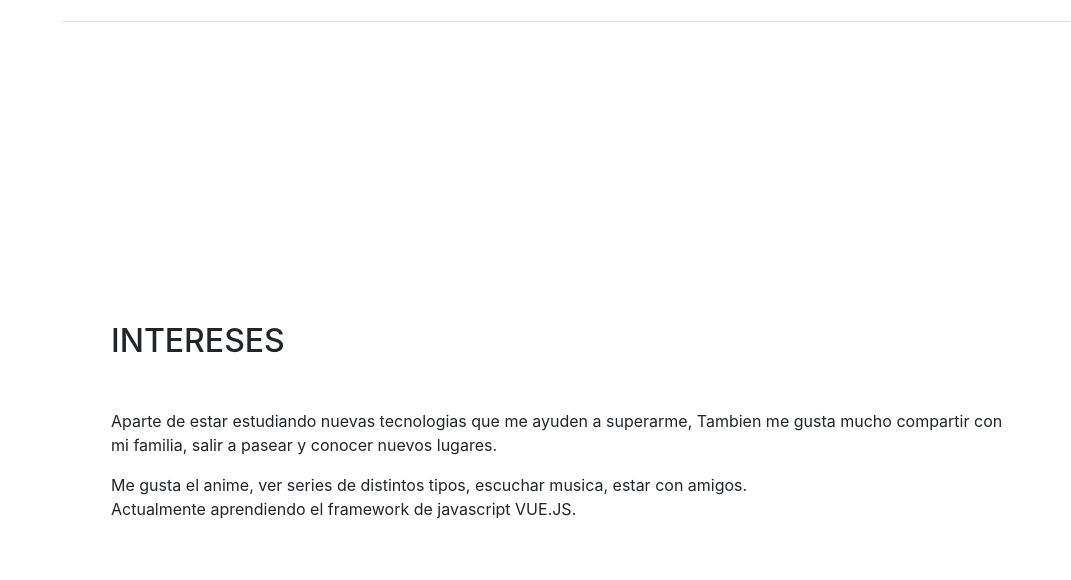
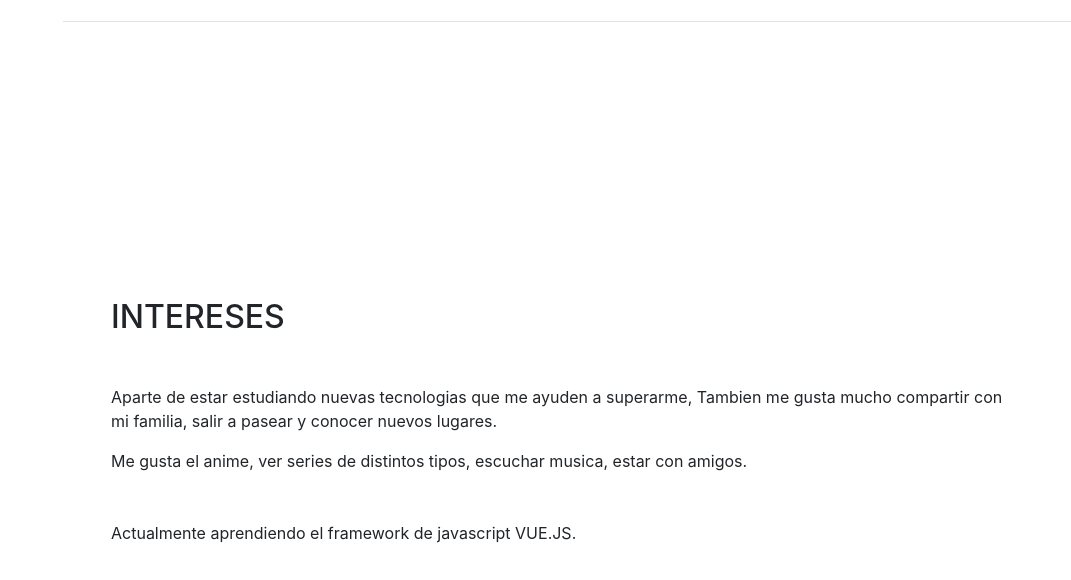
Before and after one commit to rodrigoarismendi30/curriculum, a website with bundled scripts: page index.html in a window 1280 px wide. Shown: the part 3178-3758 px from the top of the page, without its empty margins (209-1280 px from the left). Built offline with nearby package versions, Linux system fonts and the light colour scheme; a web font is replaced by a local one.

Commit message:
Update index.html

```diff
--- a/index.html
+++ b/index.html
@@ -241,7 +241,7 @@
         <div class="my-auto">
           <h2 class="mb-5">Intereses</h2>
           <p>Aparte de estar estudiando nuevas tecnologias que me ayuden a superarme, Tambien me gusta mucho compartir con mi familia, salir a pasear y conocer nuevos lugares.</p>
-          <p class="mb-0">Me gusta el anime, ver series de distintos tipos, escuchar musica, estar con amigos.</p>
+          <p class="mb-0">Me gusta el anime, ver series de distintos tipos, escuchar musica, estar con amigos.</p><br><br>
           <p class="mb-0">Actualmente aprendiendo el framework de javascript VUE.JS.</p>
         </div>
       </section>
```
